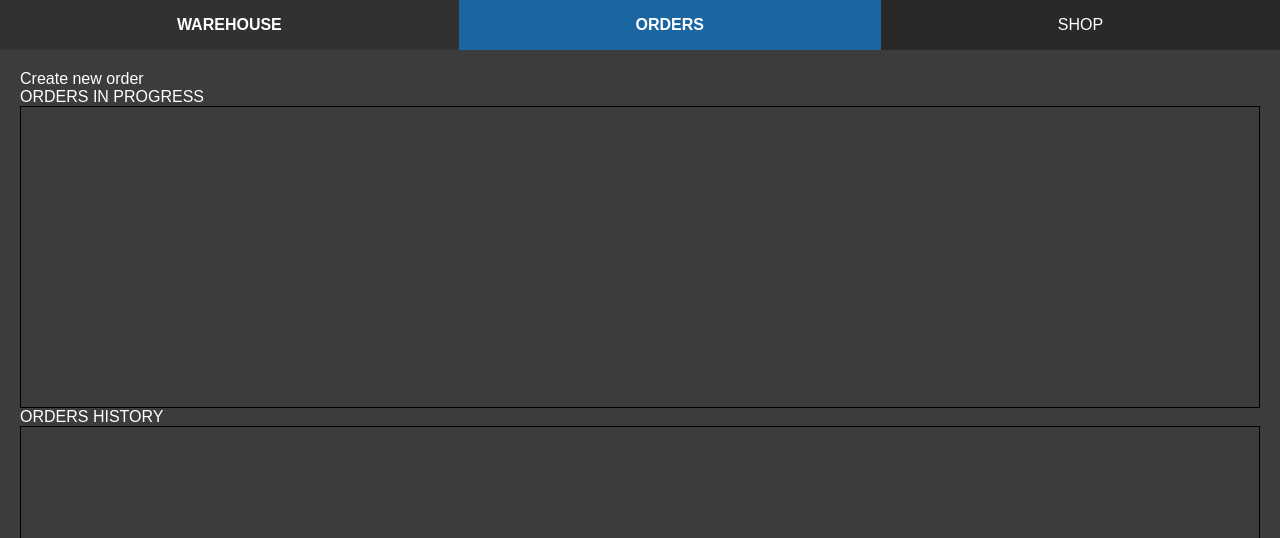
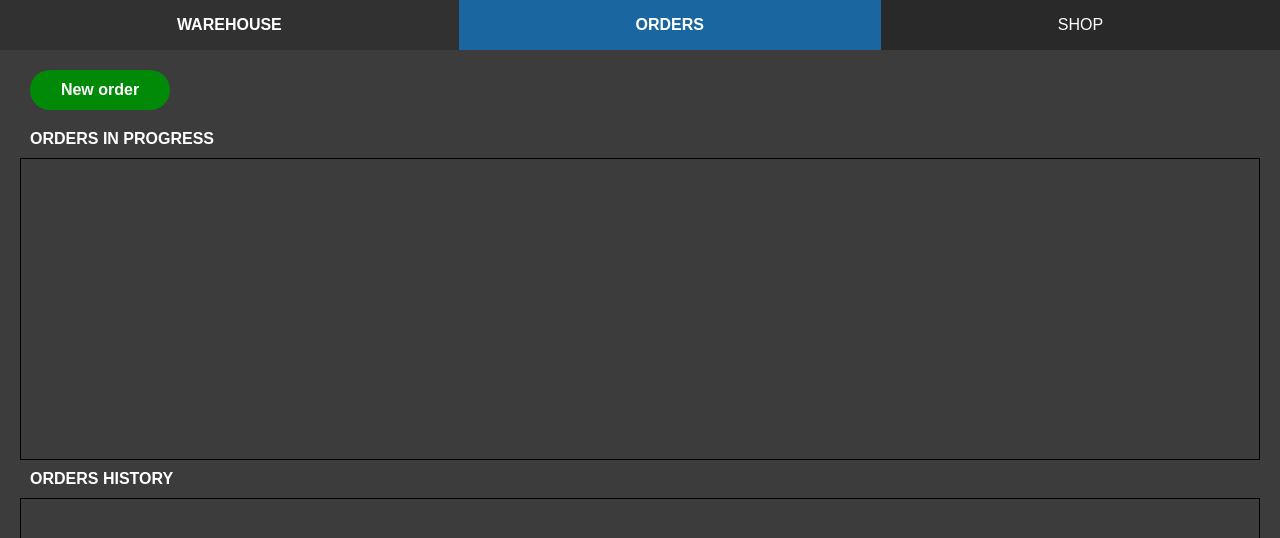
Before and after one commit to damiatm94/ShopApp-Angular, an Angular app: page / in a window 1280 px wide. Both pictures are taken after a click on the element "ORDERS". Shown: the top 538 px of the page. Built offline with nearby package versions, Linux system fonts and the light colour scheme.

Commit message:
minor changes in orders lists

```diff
--- a/src/app/orders/order.model.ts
+++ b/src/app/orders/order.model.ts
@@ -2,6 +2,7 @@ import { Product } from '../products/product.interface';
 
 export class Order {
     id: string;
+    customTitle: string;
     products: Product[];
     date: Date;
     isOrderMade: boolean;
--- a/src/app/orders/orders.component.css
+++ b/src/app/orders/orders.component.css
@@ -19,22 +19,43 @@
 }
 
 .created-orders, .orders-history-list {
+    display: flex;
+    flex-direction: column;
     height: 300px;
     border: 1px solid #000;
     overflow-y: scroll;
 }
 
-.created-order-element {
+.order-element {
     display: flex;
     flex-direction: row;
     align-items: center;
     padding: 5px 10px;
 }
 
-.created-order-element:nth-child(odd) {
+.order-element:nth-child(even) {
     background-color: rgba(128,128,128,.1);
 }
 
-.created-order-element:hover {
+.order-element:hover {
     background: rgb(49, 49, 49);
 }
+
+.create-order {
+    display: flex;
+    justify-content: center;
+    align-items: center;
+    height: 40px;
+    width: 140px;
+    min-width: 120px;
+    margin: 0 10px 10px 10px;
+    cursor: pointer;
+    font-weight: bold;
+    color: #FFF;
+    background: rgb(0, 138, 7);
+    border-radius: 20px;
+}
+
+.create-order:hover {
+    background: rgb(0, 170, 9);
+}
--- a/src/app/orders/orders.component.html
+++ b/src/app/orders/orders.component.html
@@ -1,13 +1,13 @@
 <div class="orders-container">
     <div class="new-order-creation">
-        <div class="create-order" (click)="createNewOrder()">Create new order</div>
+        <div class="create-order" (click)="createNewOrder()">New order</div>
     </div>
     <div class="orders-lists">
         <div class="orders-in-progress">
-            ORDERS IN PROGRESS
+            <p class="list-title">ORDERS IN PROGRESS</p>
             <ul class="created-orders">
-                <li class="created-order-element" *ngFor="let order of ordersService.getCreatedOrders()">
-                    <p class="order-title">Date: {{order.date}}; Status: {{order.isOrderMade}}</p>
+                <li class="order-element" *ngFor="let order of ordersService.getCreatedOrders()">
+                    <p class="order-title">{{getDateToDisplay(order)}} {{order.id}} {{order.customTitle}}</p>
                     <div class="action-buttons">
                         <div class="list-button confirm-arrival" (click)="confirmOrderArrival(order)">Set as done</div>
                         <div class="list-button show-details" (click)="showDetailsPanel(order)">Details</div>
@@ -16,10 +16,10 @@
             </ul>
         </div>
         <div class="orders-history">
-            ORDERS HISTORY
+            <p class="list-title">ORDERS HISTORY</p>
             <ul class="orders-history-list">
-                <li class="historical-order-element" *ngFor="let order of ordersService.getOrdersHistory()">
-                    Date: {{order.date}}; Status: {{order.isOrderMade}}
+                <li class="order-element" *ngFor="let order of ordersService.getOrdersHistory()">
+                    <p class="order-title">{{getDateToDisplay(order)}} {{order.id}} {{order.customTitle}}</p>
                 </li>
             </ul>
         </div>
--- a/src/app/orders/orders.component.ts
+++ b/src/app/orders/orders.component.ts
@@ -50,6 +50,7 @@ export class OrdersComponent implements OnInit {
 
     this.ordersService.createNewOrder({
       id: dummyId,
+      customTitle: 'Custom Title',
       products: dummyProducts,
       date: new Date(),
       isOrderMade: false
@@ -61,7 +62,22 @@ export class OrdersComponent implements OnInit {
   }
 
   private showDetailsPanel(order: Order) {
-    console.log('show details panel');
+  }
+
+  private getDateToDisplay(order: Order): string {
+    const date = order.date.getDate()
+      + '/'
+      + order.date.getMonth().toLocaleString(undefined, { minimumIntegerDigits: 2 })
+      + '/'
+      + order.date.getFullYear();
+
+    const time = order.date.getUTCHours()
+      + ':'
+      + order.date.getUTCMinutes().toLocaleString(undefined, { minimumIntegerDigits: 2 })
+      + ':'
+      + order.date.getUTCSeconds().toLocaleString(undefined, { minimumIntegerDigits: 2 });
+
+    return `${date}  ${time}`;
   }
 
 }
--- a/src/app/orders/orders.service.ts
+++ b/src/app/orders/orders.service.ts
@@ -12,7 +12,7 @@ export class OrdersService {
     }
 
     public createNewOrder(order: Order) {
-        this.createdOrders.push(order);
+        this.createdOrders.unshift(order);
     }
 
     public removeCreatedOrder(orderId: string) {
--- a/src/styles.css
+++ b/src/styles.css
@@ -31,3 +31,9 @@ ul, li {
 .list-button:hover {
     background: rgb(31, 123, 194);
 }
+
+.list-title {
+    margin: 10px;
+    text-transform: uppercase;
+    font-weight: bold;
+}
```
